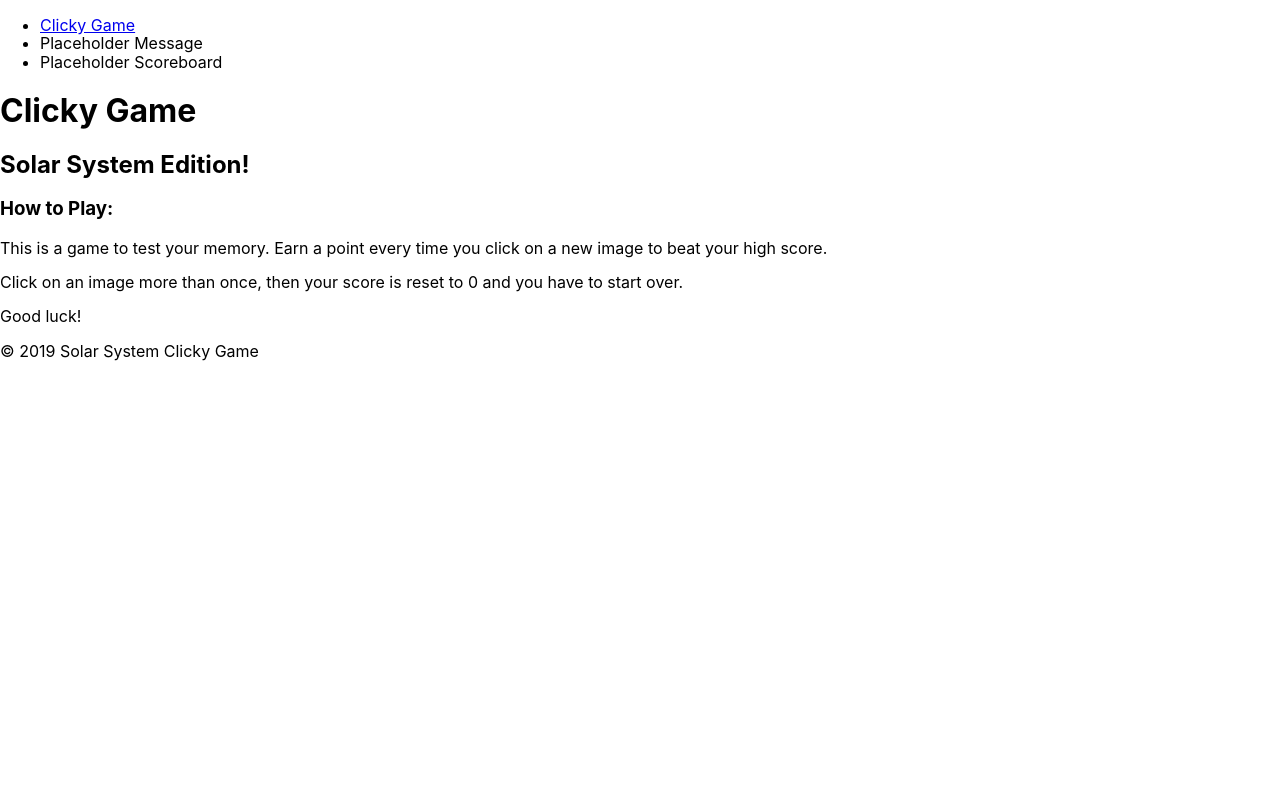
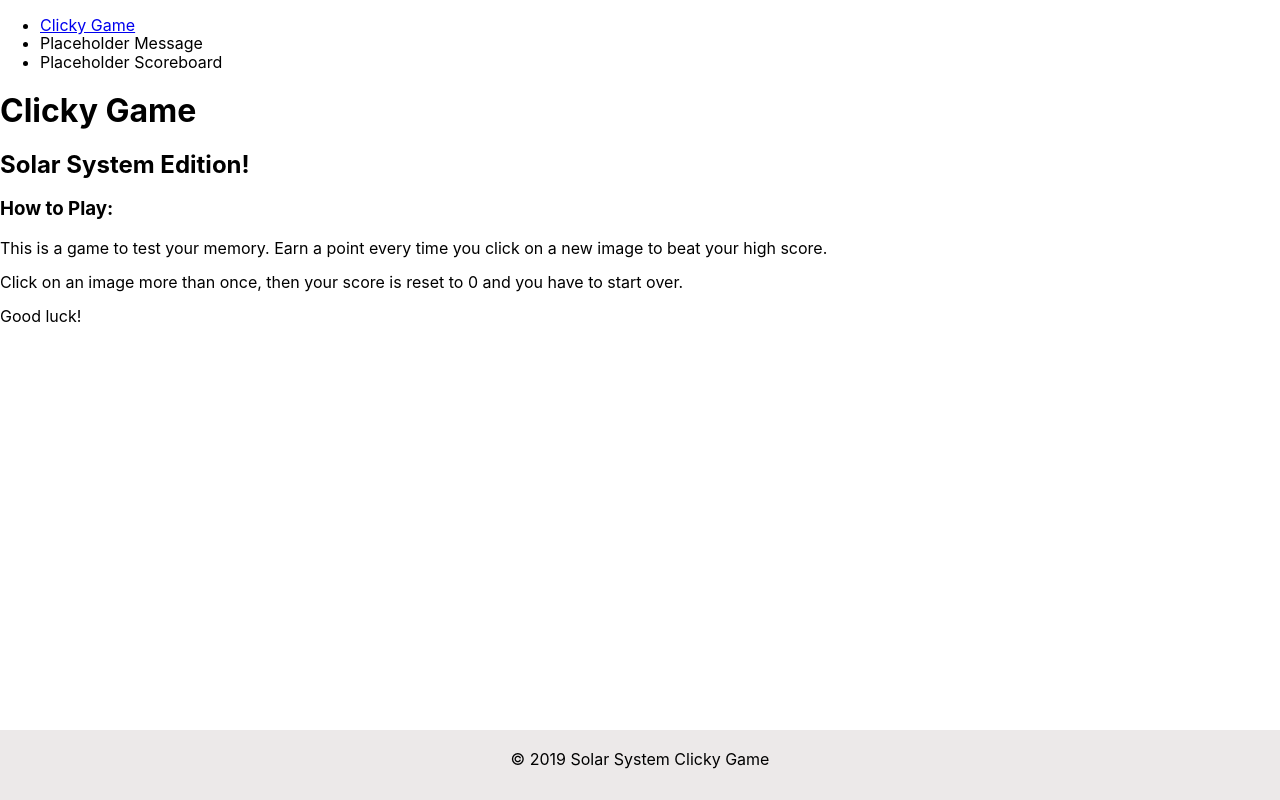
Before and after one commit to ckayv11/clicky-game, a React (Create React App) app: page / in a window 1280 px wide. Built offline with nearby package versions, Linux system fonts and the light colour scheme; grey boxes are pictures that could not be loaded.

Commit message:
added styling to footer

```diff
--- a/src/components/Footer/style.css
+++ b/src/components/Footer/style.css
@@ -0,0 +1,11 @@
+.footer > .bottom {
+    color: black;
+    height: 50px;
+    position: absolute;
+    bottom: 0;
+    left: 0;
+    right: 0;
+    background: rgb(236, 233, 233);
+    padding-top: 20px;
+    text-align: center;
+}
```
